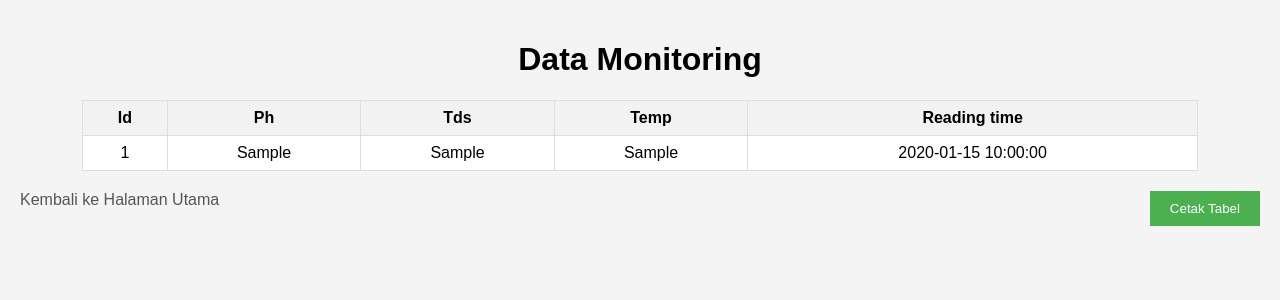
After one commit to GufronAridho/PBL_IF12, a PHP site: page /table.php in a window 1280 px wide. The commit adds this page. Shown: the top 300 px of the page. Run offline with PHP 8.4, Linux system fonts and the light colour scheme; tables that the repository leaves empty or names only in its code hold one stand-in row (values such as "Sample post").

Commit message:
Add files via upload
Rev 3

```diff
--- a/multisensor/cekph.php
+++ b/multisensor/cekph.php
@@ -1,6 +1,6 @@
 <?php
-    $konek = mysqli_connect("localhost", "root", "", "dbmultisensor");
-    $sql = mysqli_query($konek, "select * from tb_sensor order by ID desc");
+    $conn = mysqli_connect("localhost", "root", "", "dbmultisensor");
+    $sql = mysqli_query($conn, "select * from tb_sensor order by ID desc");
     $data = mysqli_fetch_array($sql);
     $ph = $data['ph'];
 
--- a/multisensor/cektds.php
+++ b/multisensor/cektds.php
@@ -1,6 +1,6 @@
 <?php
-    $konek = mysqli_connect("localhost", "root", "", "dbmultisensor");
-    $sql = mysqli_query($konek, "select * from tb_sensor order by ID desc");
+    $conn = mysqli_connect("localhost", "root", "", "dbmultisensor");
+    $sql = mysqli_query($conn, "select * from tb_sensor order by ID desc");
     $data = mysqli_fetch_array($sql);
     $tds = $data['tds'];
 
--- a/multisensor/cektemp.php
+++ b/multisensor/cektemp.php
@@ -1,6 +1,6 @@
 <?php
-    $konek = mysqli_connect("localhost", "root", "", "dbmultisensor");
-    $sql = mysqli_query($konek, "select * from tb_sensor order by ID desc");
+    $conn = mysqli_connect("localhost", "root", "", "dbmultisensor");
+    $sql = mysqli_query($conn, "select * from tb_sensor order by ID desc");
     $data = mysqli_fetch_array($sql);
     $temp = $data['temp'];
 
--- /dev/null
+++ b/multisensor/fetch_data.php
@@ -0,0 +1,40 @@
+<?php
+    // Connect to your MySQL database
+    $servername = "localhost";
+    $username = "root";
+    $password = "";
+    $dbname = "test2";
+
+    $conn = new mysqli($servername, $username, $password, $dbname);
+
+    // Check the connection
+    if ($conn->connect_error) {
+        die("Connection failed: " . $conn->connect_error);
+    }
+
+    // Fetch data and send it as a response
+    fetchData($conn);
+
+    // Close the database connection
+    $conn->close();
+
+    function fetchData($conn) {
+        $sql = "SELECT * FROM test";
+        $result = $conn->query($sql);
+
+        // Display data in the table
+        if ($result->num_rows > 0) {
+            while ($row = $result->fetch_assoc()) {
+                echo "<tr>";
+                echo "<td>" . $row["id"] . "</td>";
+                echo "<td>" . $row["ph"] . "</td>";
+                echo "<td>" . $row["tds"] . "</td>";
+                echo "<td>" . $row["temp"] . "</td>";
+                echo "<td>" . $row["reading_time"] . "</td>";
+                echo "</tr>";
+            }
+        } else {
+            echo "<tr><td colspan='5'>No data found</td></tr>";
+        }
+    }
+?>
--- /dev/null
+++ b/multisensor/table.php
@@ -0,0 +1,163 @@
+<!DOCTYPE html>
+<html lang="en">
+<head>
+    <meta charset="UTF-8">
+    <title>Print & Auto Update Table</title>
+    <style>
+        body {
+            font-family: Arial, sans-serif;
+            background-color: #f4f4f4;
+            margin: 0;
+            padding: 20px;
+        }
+        table {
+            border-collapse: collapse;
+            width: 90%; /* Increased width for better display */
+            margin: 20px auto;
+            background-color: white;
+        }
+        th, td {
+            border: 1px solid #ddd;
+            padding: 8px;
+            text-align: center;
+        }
+        th {
+            background-color: #f2f2f2;
+        }
+        button {
+            padding: 10px 20px;
+            background-color: #4CAF50;
+            color: white;
+            border: none;
+            cursor: pointer;
+            float: right; /* Align button to the right */
+        }
+        button:hover {
+            background-color: #45a049;
+        }
+        .back-link {
+            margin-top: 20px;
+        }
+        .back-link a {
+            color: #555;
+            text-decoration: none;
+        }
+        .back-link a:hover {
+            text-decoration: underline;
+        }
+
+        /* Style for printing */
+        @media print {
+            body {
+                padding: 0;
+            }
+            table {
+                margin: 0 auto;
+            }
+            button {
+                display: none; /* Hide button when printing */
+            }
+        }
+        h1 {
+            text-align: center; /* Center align text */
+        }
+    </style>
+</head>
+<body>
+
+    <h1>Data Monitoring</h1>
+
+    <table id="myTable">
+        <thead>
+            <tr>
+                <th>Id</th>
+                <th>Ph</th>
+                <th>Tds</th>
+                <th>Temp</th>
+                <th>Reading time</th>
+            </tr>
+        </thead>
+        <tbody>
+            <?php
+                // Connect to your MySQL database
+                $servername = "localhost";
+                $username = "root";
+                $password = "";
+                $dbname = "test2";
+
+                $conn = new mysqli($servername, $username, $password, $dbname);
+
+                // Check the connection
+                if ($conn->connect_error) {
+                    die("Connection failed: " . $conn->connect_error);
+                }
+
+                function fetchData($conn) {
+                    $sql = "SELECT * FROM test";
+                    $result = $conn->query($sql);
+
+                    // Display data in the table
+                    if ($result->num_rows > 0) {
+                        while ($row = $result->fetch_assoc()) {
+                            echo "<tr>";
+                            echo "<td>" . $row["id"] . "</td>";
+                            echo "<td>" . $row["ph"] . "</td>";
+                            echo "<td>" . $row["tds"] . "</td>";
+                            echo "<td>" . $row["temp"] . "</td>";
+                            echo "<td>" . $row["reading_time"] . "</td>";
+                            echo "</tr>";
+                        }
+                    } else {
+                        echo "<tr><td colspan='5'>No data found</td></tr>";
+                    }
+                }
+
+                // Initial data fetch
+                fetchData($conn);
+
+                // Close the database connection
+                $conn->close();
+            ?>
+        </tbody>
+    </table>
+
+
+    <button onclick="printTable()">Cetak Tabel</button>
+
+    <div class="back-link">
+        <a href="index.php" onclick="goBack()">Kembali ke Halaman Utama</a>
+    </div>
+
+    <script>
+        // Fungsi untuk mencetak tabel
+        function printTable() {
+            window.print();
+        }
+
+        // Fungsi untuk kembali ke halaman utama
+        function goBack() {
+            window.history.back();
+        }
+
+        // Fungsi untuk pembaruan otomatis (hanya contoh sederhana)
+
+        function updateTable() {
+            // Fetch new data from the server using AJAX
+            var xhr = new XMLHttpRequest();
+            xhr.onreadystatechange = function () {
+                if (xhr.readyState == 4 && xhr.status == 200) {
+                    // Update the table body with new data
+                    document.getElementById('myTable').getElementsByTagName('tbody')[0].innerHTML = xhr.responseText;
+                }
+            };
+            xhr.open('GET', 'fetch_data.php', true);
+            xhr.send();
+        }
+
+        // Initial data fetch and auto-update every 5 seconds
+        updateTable();
+        setInterval(updateTable, 5000);
+    </script>
+
+</body>
+</html>
```
Also changed, not shown: multisensor/databasecode.sql (+7 -7 lines), multisensor/index.php (+81 -34 lines), multisensor/post_data.php (added, +50 -0 lines), 2 other files.
